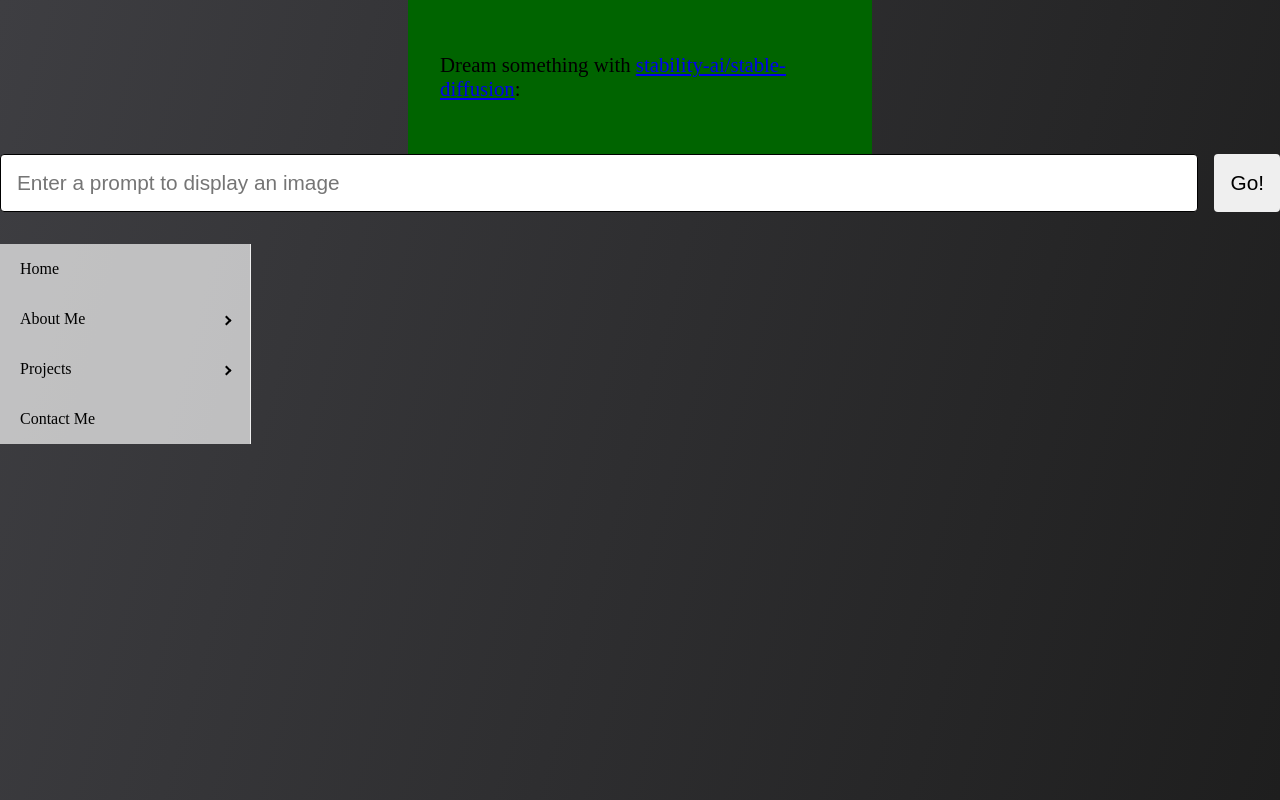
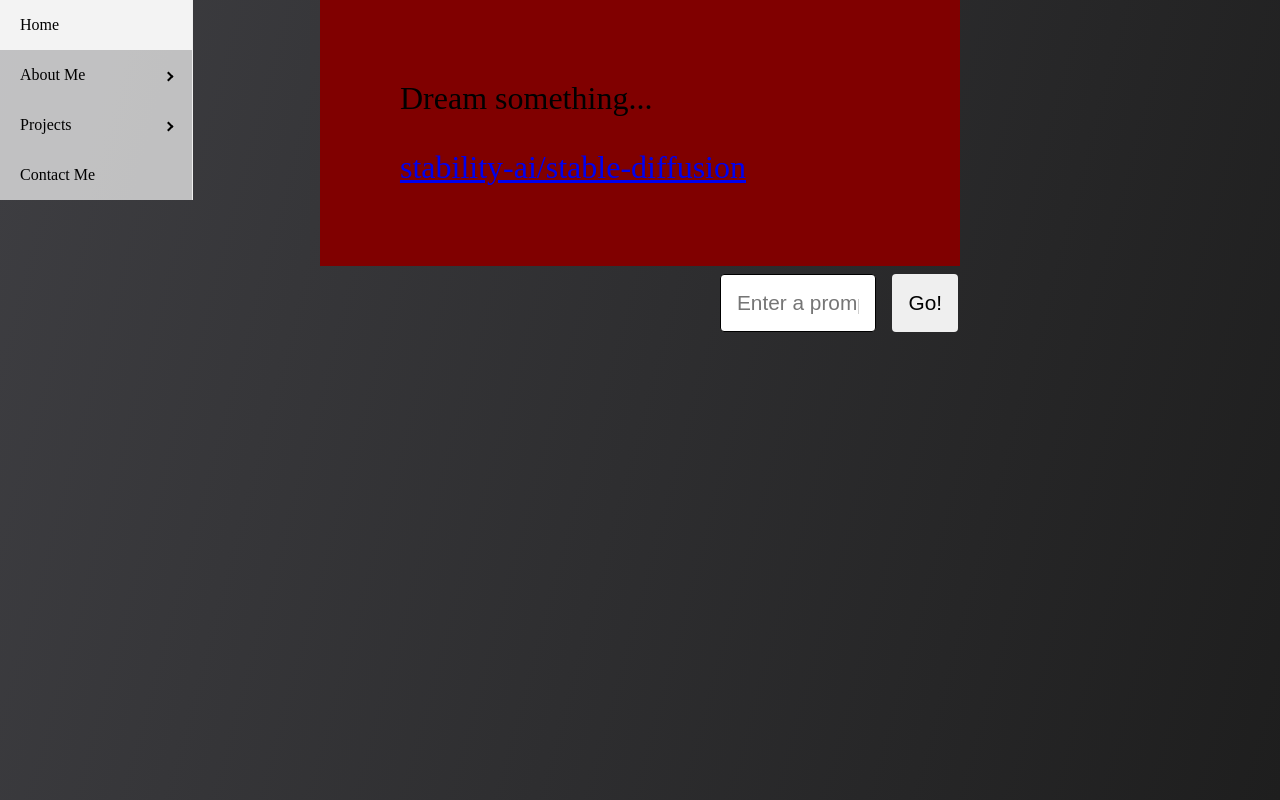
Before and after one commit to jalowe13/jacob-website, a Next.js app: page /replicate in a window 1280 px wide. Built offline with nearby package versions, Linux system fonts and the light colour scheme.

Commit message:
Typewriter and Grid layout

```diff
--- a/components/MenuLayout.js
+++ b/components/MenuLayout.js
@@ -1,6 +1,7 @@
+import { useState } from 'react';
 import React from 'react';
 
-import { Sidebar, Menu, MenuItem, SubMenu } from 'react-pro-sidebar';
+import { Sidebar, Menu, MenuItem, SubMenu, useProSidebar } from 'react-pro-sidebar';
 import { ProSidebarProvider } from 'react-pro-sidebar'
 
 // Replaces React Router
@@ -13,9 +14,10 @@
 // React router migration
 
 const MenuLayout =({children}) =>{
+    const collapsed = useState(false);
     return(
         <ProSidebarProvider>
-        <Sidebar>
+        <Sidebar width='192px'>
             <Menu>
                 <MenuItem component={<Link href="/" />}>
                     Home
@@ -34,7 +36,7 @@
                 <SubMenu label="Projects">
                 <SubMenu label="Personal">
                 <MenuItem component={<Link href="/replicate" />}>
-                    Replicate and Next.js
+                Replicate
                 </MenuItem>
                 </SubMenu>
                 <SubMenu label="School">
@@ -45,6 +47,7 @@
                 </MenuItem>
              </Menu>
           </Sidebar>
+
           </ProSidebarProvider>
     )
 }
--- a/pages/replicate.js
+++ b/pages/replicate.js
@@ -4,6 +4,7 @@
 
 import MenuLayout from "../components/MenuLayout";
 import styles from "../styles/Home.module.css"
+import Grid from '@mui/material/Grid';
 
 
 
@@ -52,10 +53,57 @@
 
 
     return(
-        <div className={styles.bg}>
+      <div className={styles.bg}>
+        <Head>
+        <title> Replicate and Next.js</title>
+        <link rel="icon" href="/favicon.ico" />
+        </Head>
+        <Grid container spacing = {1}>
+        <Grid item xs = {1}>
+        <MenuLayout></MenuLayout>
+        </Grid>
+        <Grid item xs = {10}>
+        <div className={styles.containerFixedStability}>
+        Dream something...{" "}
+        <p/>
+        <a href="https://replicate.com/stability-ai/stable-diffusion">stability-ai/stable-diffusion</a>
+        </div>
+        </Grid>
+        <Grid item xs = {9}>
+        <form className={styles.form} onSubmit={handleSubmit}>
+        <input type="text" name="prompt" placeholder="Enter a prompt to display an image" />
+        <button type="submit">Go!</button>
+        </form>
+        </Grid>
+        <Grid item xs = {7}>
+        {prediction && (
+        <div>
+            {prediction.output && (
+              <div className={styles.imageWrapper}>
+              <Image
+                fill
+                src={prediction.output[prediction.output.length - 1]}
+                alt="output"
+                sizes='100vw'
+              />
+              </div>
+            )}
+        <div className={styles.homeTitle}>status: {prediction.status}</div>
+        </div>
+      )}
+        </Grid>
+        </Grid>
+
+
+        </div>
+  );
+}
+
+/*
+<div className={styles.bg}>
             <div className={styles.container}>
                 <Head>
-                    <title> Replicate and Next.js</title>
+
                 </Head>
                 <p>
                 Dream something with{" "}
@@ -87,5 +135,4 @@
       )}
     <MenuLayout />
     </div>
-  );
-}
+*/
--- a/styles/Home.module.css
+++ b/styles/Home.module.css
@@ -5,12 +5,52 @@
   margin: 0 auto;
   background-color: darkgreen;
   }
+  .containerFixed {
+    position: "center";
+    padding: 5rem;
+    font-size: 3rem;
+    max-width: 30rem;
+    margin: 0 auto;
+    background-color: maroon;
+    }
+  .containerFixedStability {
+    position: "center";
+    padding: 5rem;
+    font-size: 2rem;
+    max-width: 30rem;
+    margin: 0 auto;
+    background-color: maroon;
+    }
 
 /* Form */
 /* User input HTML style */
   .form {
     display: flex;
-    margin-bottom: 2rem;
+    margin-left: 45rem;
+    max-width: 30rem;
+  }
+
+  .homeTitle {
+    color:tomato;
+    margin-left: 1rem;
+    font-size: 1.3rem;
+  }
+
+  .typedContainer {
+    position: "absolute";
+    top: "50%";
+    left: "50%";
+    transform: "translate(-50%,-50%)";
+    width: "100vw";
+  }
+
+
+  .typedContainerFixed {
+    position: "Fixed";
+    top: "50%";
+    left: "50%";
+    transform: "translate(-50%,-50%)";
+    width: "100vw";
   }
 
   .form input {
@@ -32,7 +72,8 @@
   }
 
   .imageWrapper {
-    width: 100%;
+    margin-left: 42rem;
+    width: 50%;
     aspect-ratio: 1 / 1;
     position: relative
   }
```
Also changed, not shown: package.json (+6 -1 lines), pages/about.js (+19 -8 lines), pages/index.js (+37 -12 lines), 1 other file (tests, documents, lock files or other folders).
